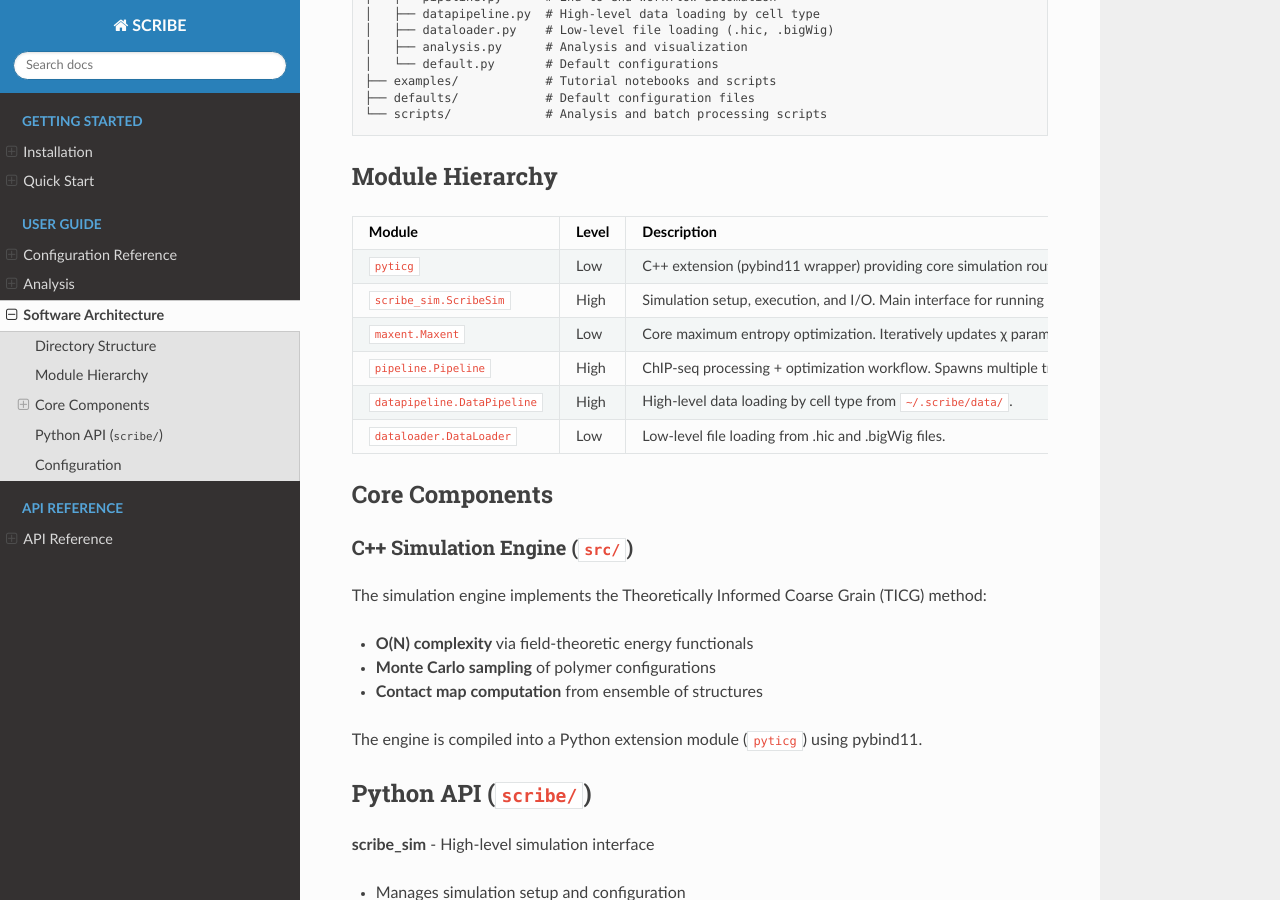
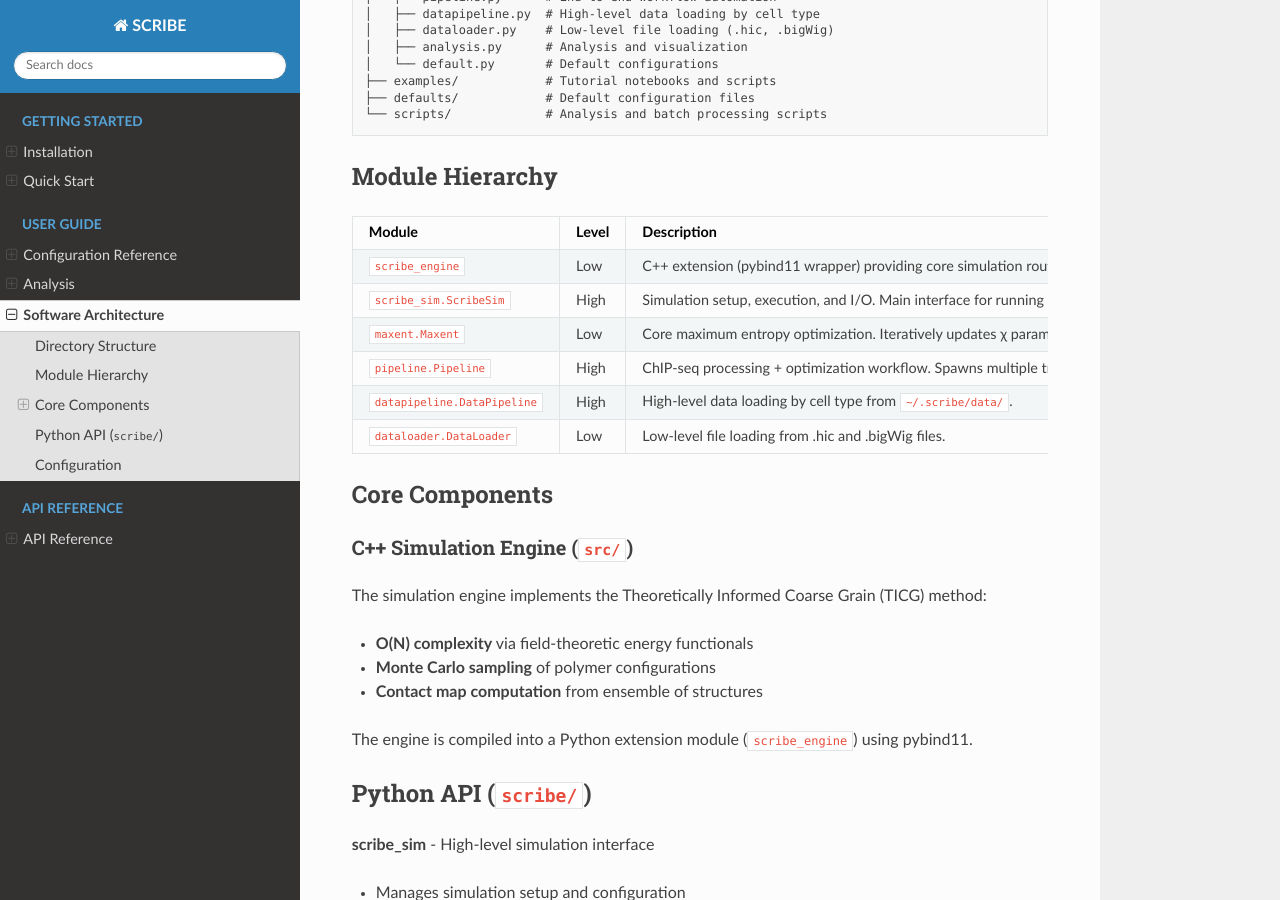
Before and after one commit to SorenKyhl/SCRIBE-chromatin, a Sphinx documentation site: the page built from docs/source/architecture.rst, in a window 1280 px wide and 900 px high, scrolled down 372 px. Built offline with Sphinx 7.4.7 and the Read the Docs theme 3.1.0, drawn with Linux system fonts in a browser that asks for light colours.

Commit message:
rename pyticg to scribe_engine

```diff
--- a/docs/source/architecture.rst
+++ b/docs/source/architecture.rst
@@ -33,7 +33,7 @@ Module Hierarchy
    * - Module
      - Level
      - Description
-   * - ``pyticg``
+   * - ``scribe_engine``
      - Low
      - C++ extension (pybind11 wrapper) providing core simulation routines
    * - ``scribe_sim.ScribeSim``
@@ -65,7 +65,7 @@ The simulation engine implements the Theoretically Informed Coarse Grain (TICG)
 - **Monte Carlo sampling** of polymer configurations
 - **Contact map computation** from ensemble of structures
 
-The engine is compiled into a Python extension module (``pyticg``) using pybind11.
+The engine is compiled into a Python extension module (``scribe_engine``) using pybind11.
 
 Python API (``scribe/``)
 ------------------------
--- a/docs/source/conf.py
+++ b/docs/source/conf.py
@@ -17,7 +17,7 @@ sys.path.insert(0, os.path.abspath('../../'))
 # Mock imports for modules that may not be installed
 autodoc_mock_imports = [
     'hicrep', 'hicstraw', 'pyBigWig', 'cooler', 'openmm',
-    'OpenMiChroM', 'pyticg', 'codetiming'
+    'OpenMiChroM', 'scribe_engine', 'codetiming'
 ]
 
 
--- a/docs/source/installation.rst
+++ b/docs/source/installation.rst
@@ -28,7 +28,7 @@ The easiest way to install SCRIBE is using conda:
 
 This command does two things:
 
-1. **Compiles the C++ simulation engine** (``src/``) into a Python extension module (``pyticg``) using pybind11
+1. **Compiles the C++ simulation engine** (``src/``) into a Python extension module (``scribe_engine``) using pybind11
 2. **Installs the Python API** (``scribe/``) which provides high-level interfaces for running simulations and maximum entropy optimization
 
 Partial Builds
--- a/setup.py
+++ b/setup.py
@@ -13,7 +13,7 @@ if platform.system() == 'Darwin':
     extra_link_args.append('dynamic_lookup')
 
 module1 = Pybind11Extension(
-    name='scribe.pyticg',
+    name='scribe.scribe_engine',
     include_dirs=['include'],
     language='c++',
     sources=["src/pybind_Sim.cpp"],
```
Also changed, not shown: README.md (+2 -2 lines), 7 other files.
